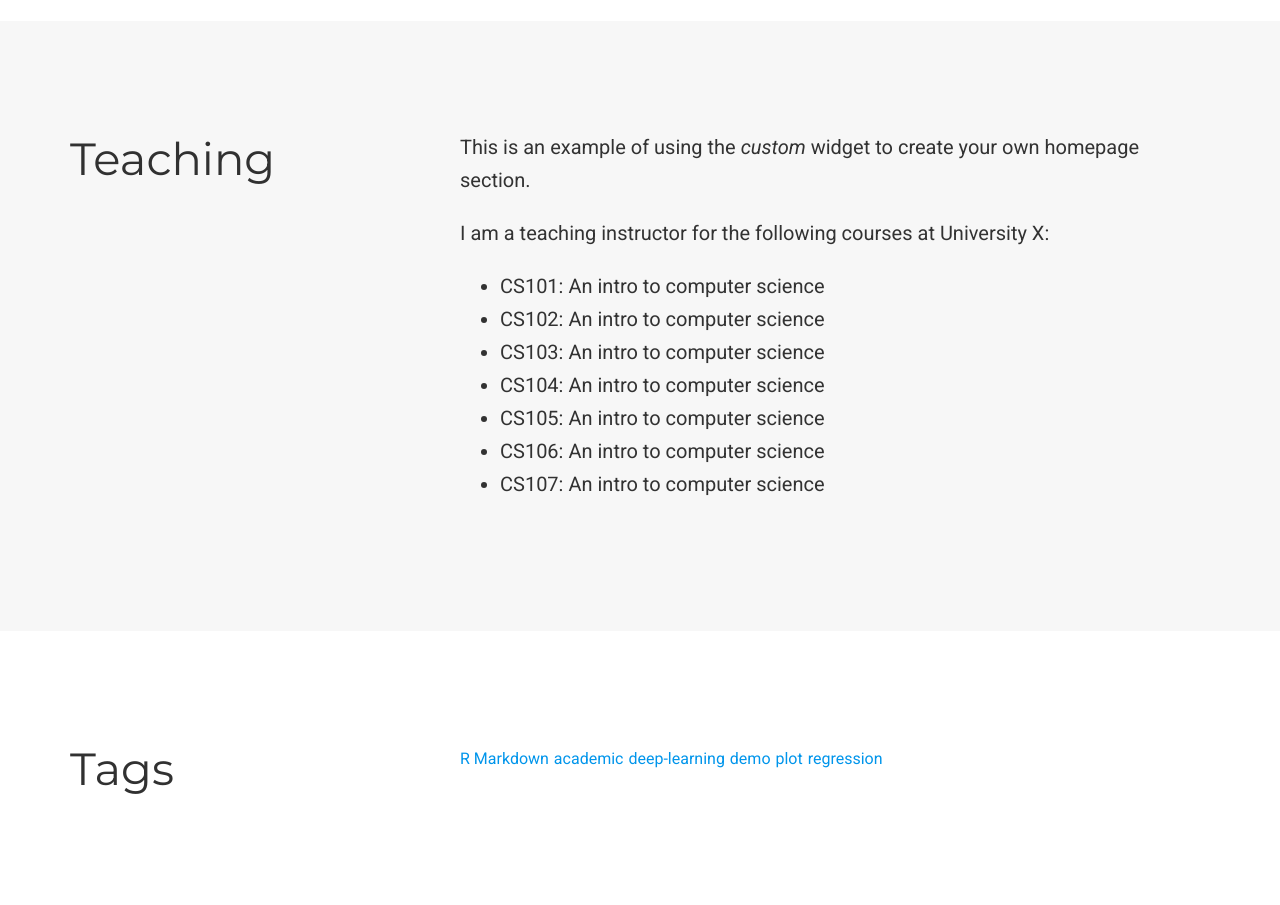
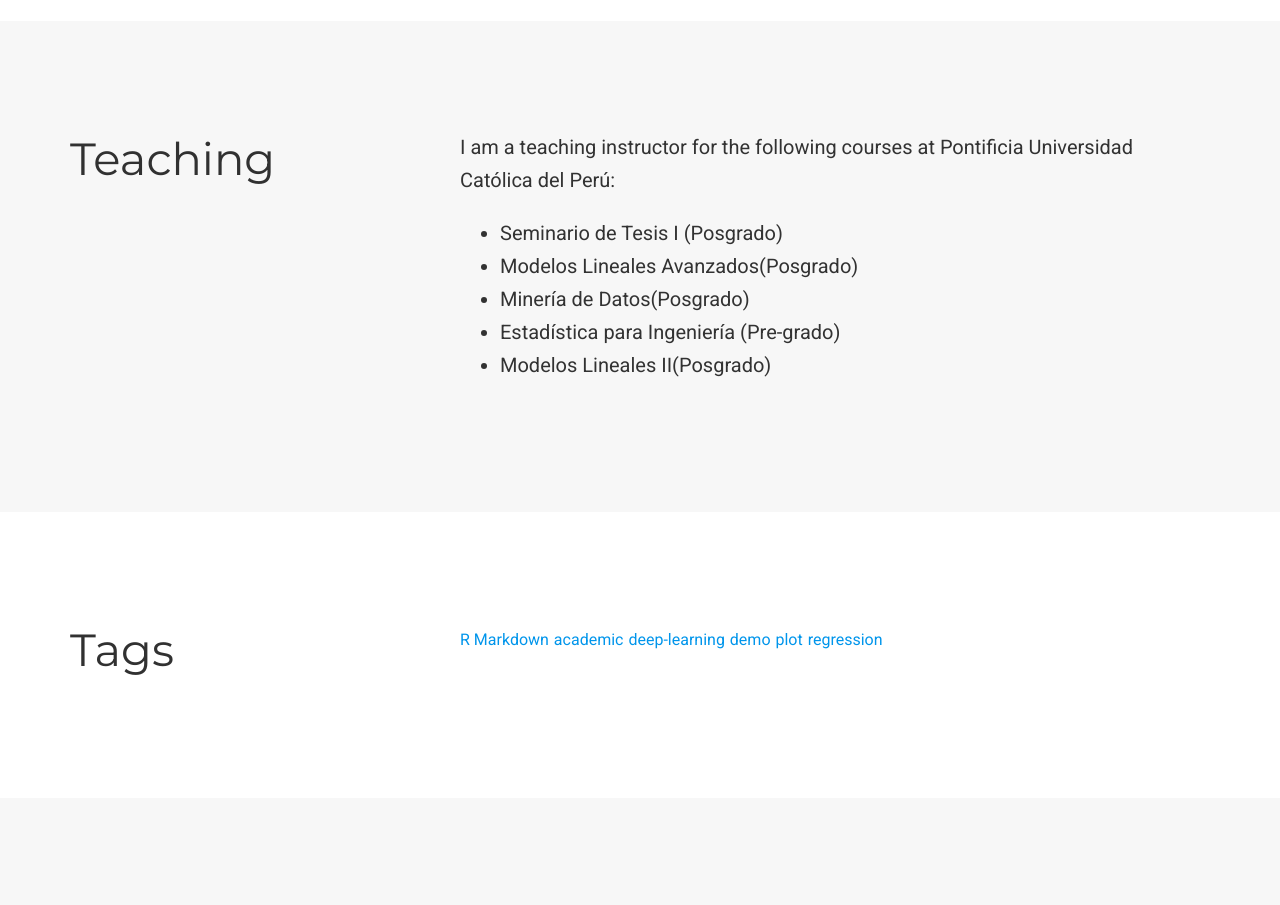
Before and after one commit to lbenitesanchez/lbenitesanchez.github.io, a plain HTML site: page index.html in a window 1280 px wide. Shown: the part 3960-4865 px from the top of the page. Drawn offline with nearby package versions, Linux system fonts and the light colour scheme; some icons are missing.

Commit message:
Update index.html

```diff
--- a/index.html
+++ b/index.html
@@ -971,18 +971,14 @@
 
   </div>
   <div class="col-xs-12 col-md-8">
-    <p>This is an example of using the <em>custom</em> widget to create your own homepage section.</p>
-
-<p>I am a teaching instructor for the following courses at University X:</p>
+<p>I am a teaching instructor for the following courses at Pontificia Universidad Católica del Perú:</p>
 
 <ul>
-<li>CS101: An intro to computer science</li>
-<li>CS102: An intro to computer science</li>
-<li>CS103: An intro to computer science</li>
-<li>CS104: An intro to computer science</li>
-<li>CS105: An intro to computer science</li>
-<li>CS106: An intro to computer science</li>
-<li>CS107: An intro to computer science</li>
+<li>Seminario de Tesis I (Posgrado)</li>
+<li>Modelos Lineales Avanzados(Posgrado)</li>
+<li>Minería de Datos(Posgrado)</li>
+<li>Estadística para Ingeniería (Pre-grado)</li>
+<li>Modelos Lineales II(Posgrado)</li>
 </ul>
 
   </div>
```
